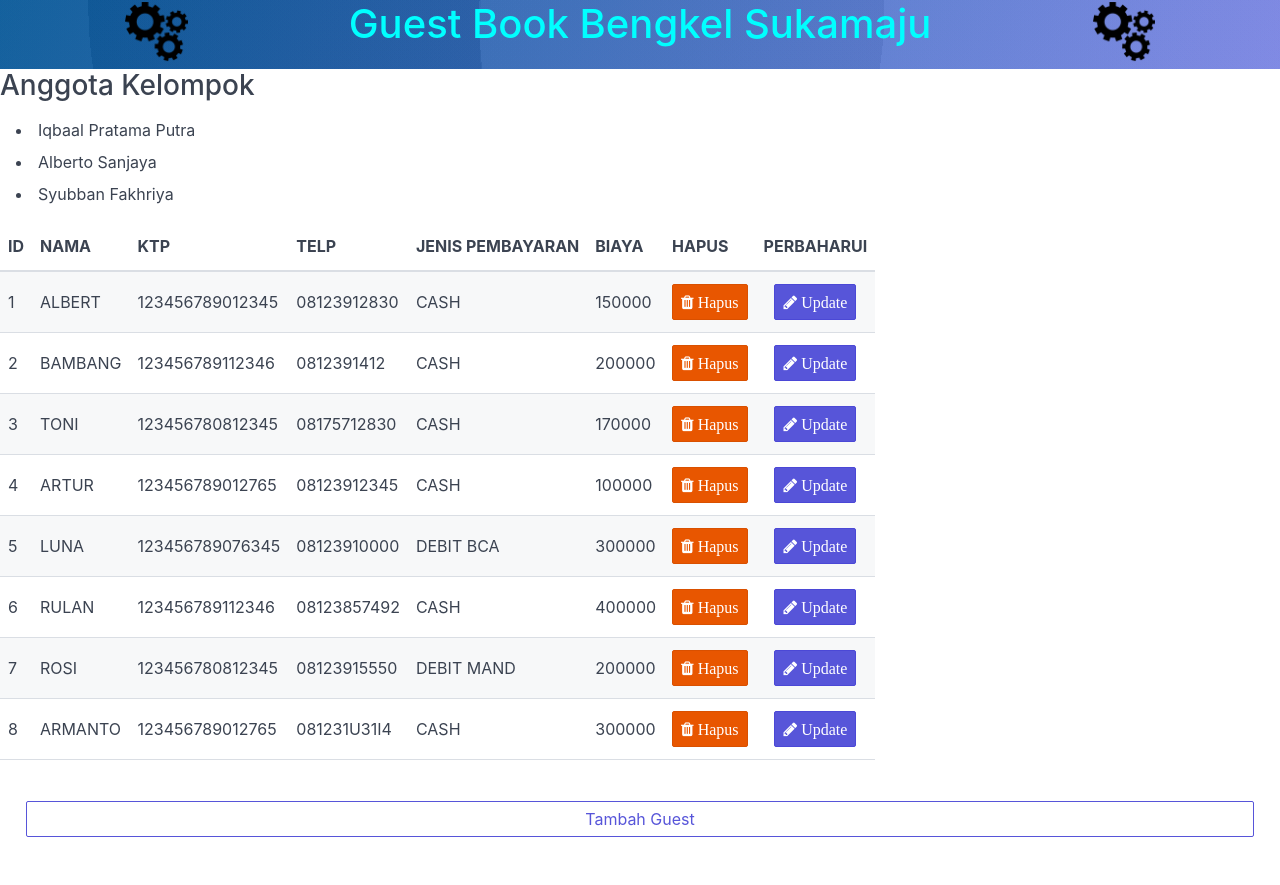
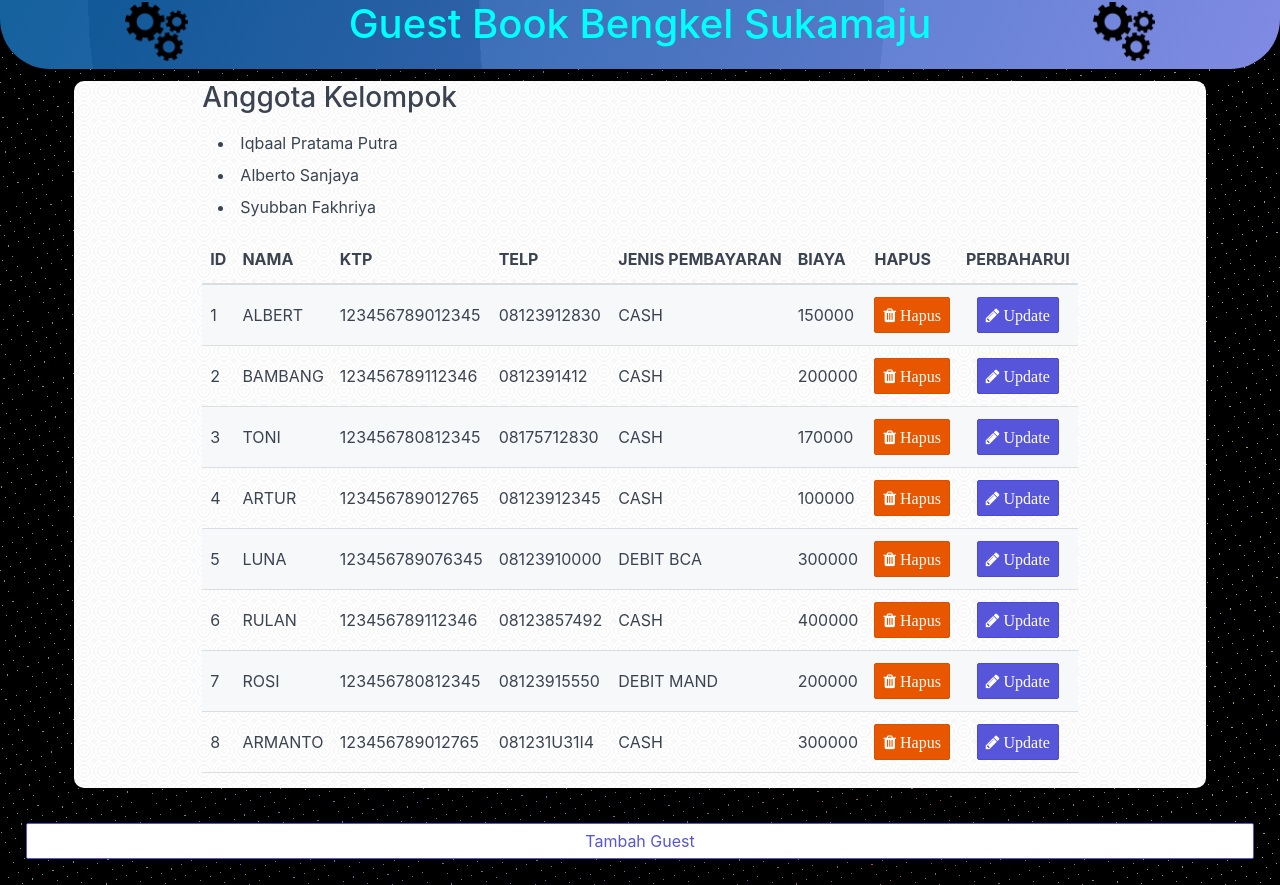
Before and after one commit to Alberto0150/Tugas3_PWEB_A_2020, a PHP site: page /view.php in a window 1280 px wide. Before the commit the page ends 837 px from the top, so only its background shows below. Run offline with PHP 8.4, Linux system fonts and the light colour scheme; data comes from the database, SQL or seed files in the repository.

Commit message:
view update

```diff
--- a/css/main.css
+++ b/css/main.css
@@ -11,24 +11,25 @@ body, html {
 body{
     max-height: 100%;
     height: 100%;
+    background-image: repeating-linear-gradient(157.5deg, rgb(0,0,0) 0px, rgb(0,0,0) 10px,transparent 10px, transparent 11px),repeating-linear-gradient(67.5deg, rgb(0,0,0) 0px, rgb(0,0,0) 10px,transparent 10px, transparent 11px),linear-gradient(90deg, hsl(143,33%,50%),hsl(215,33%,50%),hsl(287,33%,50%),hsl(359,33%,50%),hsl(71,33%,50%));
 }
 
 header{
     text-align: center;
     background-image: radial-gradient(circle at 75% 23%, rgba(226, 226, 226,0.05) 0%, rgba(226, 226, 226,0.05) 50%,rgba(11, 11, 11,0.05) 50%, rgba(11, 11, 11,0.05) 100%),radial-gradient(circle at 75% 51%, rgba(168, 168, 168,0.05) 0%, rgba(168, 168, 168,0.05) 50%,rgba(75, 75, 75,0.05) 50%, rgba(75, 75, 75,0.05) 100%),radial-gradient(circle at 38% 11%, rgba(31, 31, 31,0.05) 0%, rgba(31, 31, 31,0.05) 50%,rgba(254, 254, 254,0.05) 50%, rgba(254, 254, 254,0.05) 100%),linear-gradient(114deg, rgb(5, 95, 166),rgb(114, 125, 230));
     display: grid;
+    margin-bottom: 1%;
     grid-gap: 10px;
     grid-template-columns: repeat(8,1fr);
     grid-template-areas:
     "a a b b b b c c"
     "a a b b b b c c"
     ;
-
+    border-bottom-left-radius: 50px;
+    border-bottom-right-radius: 50px;
 }
 
-header h1{
-    color: aqua;
-}
+
 #section-a{
     grid-area: a;
 }
@@ -41,6 +42,16 @@ header h1{
     grid-area: c;
 }
 
+main{
+    background-image: repeating-radial-gradient(circle at center center, transparent 0px, transparent 2px,rgba(0,0,0,0.03) 2px, rgba(0,0,0,0.03) 3px,transparent 3px, transparent 5px,rgba(0,0,0,0.03) 5px, rgba(0,0,0,0.03) 7px),repeating-radial-gradient(circle at center center, rgb(255,255,255) 0px, rgb(255,255,255) 9px,rgb(255,255,255) 9px, rgb(255,255,255) 21px,rgb(255,255,255) 21px, rgb(255,255,255) 31px,rgb(255,255,255) 31px, rgb(255,255,255) 40px); background-size: 20px 20px;
+    margin: 0 auto;
+    padding: 0 10%;
+    border-radius: 10px;
+}
+
+header h1{
+    color: aqua;
+}
 img{
     width: 20%;
 }
@@ -62,13 +73,21 @@ img{
 }
 
 .addGuest {
+    margin-top: 10px;
     bottom: 0;
     position: relative;
     text-align: center;
     width: 100%;
     padding: 2%;
+    border-top-right-radius: 20px;
+    border-top-left-radius: 20px;
+
 }
 
+.addGuest:hover{
+    background-color: white;
+    transition: 0.3s;
+}
 .btnAddGuest {
     width: 100%;
 }
--- a/view.php
+++ b/view.php
@@ -31,7 +31,7 @@
         </div>
 
     </header>
-
+    <main>
         <div class="kelompok">
             <h3>Anggota Kelompok </h3>
             <ul>
@@ -208,8 +208,11 @@
                 </tbody>
                 </table>
         </div>
+    </main>
     <div class="addGuest">
-        <a class="btn btnAddGuest" href="#modal-id">Tambah Guest</a>
+        <div class="btn btnAddGuest">
+            <a  href="#modal-id">Tambah Guest</a>
+        </div>
     </div>
 
     <div class="modal" id="modal-id">
```
Lines whose indentation alone changed are shown as unchanged.
